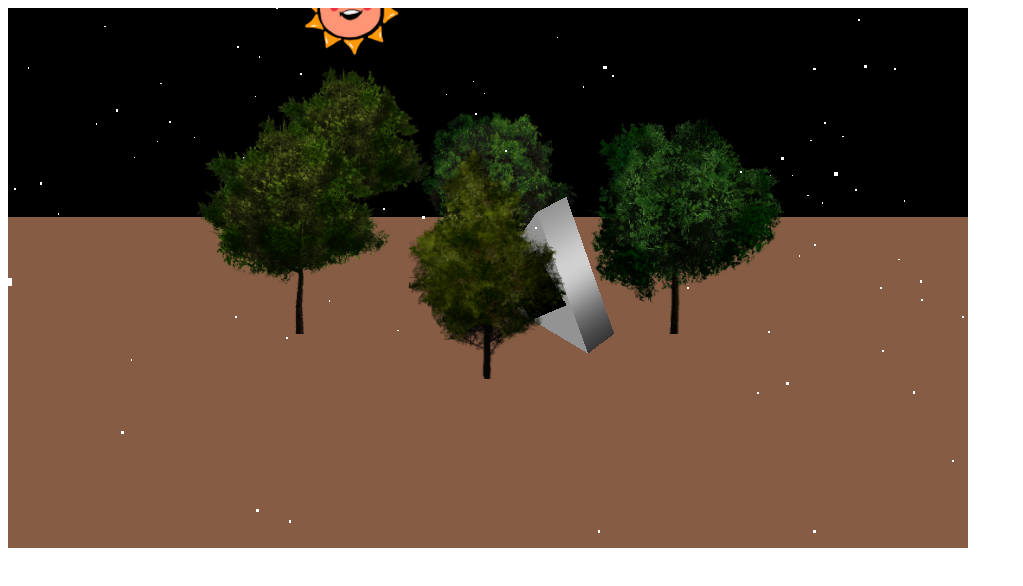
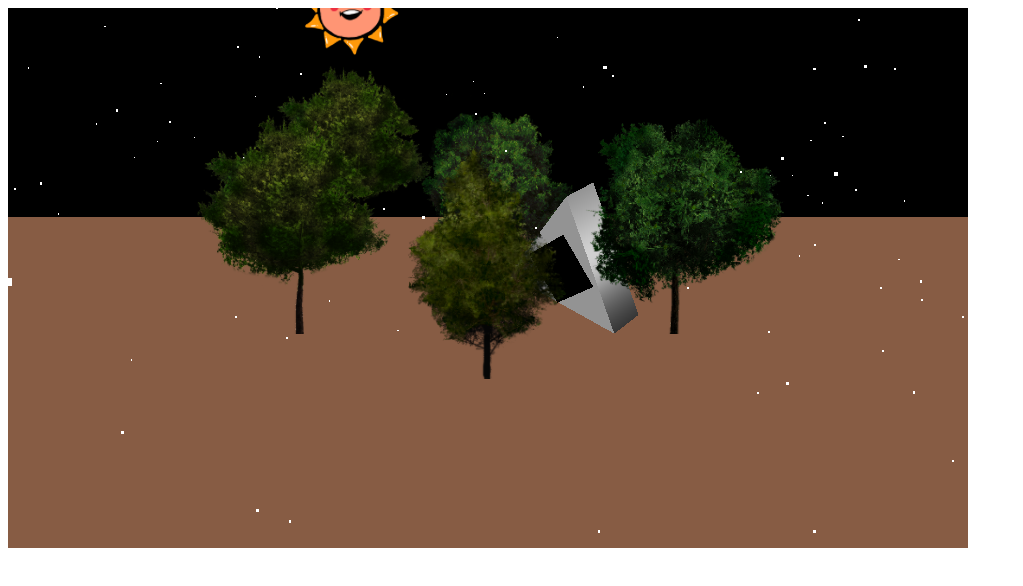
Before and after one commit to kakeru0919/WebGL2, a plain HTML site: page index.html in a window 1280 px wide. Shown: the whole page, without its empty margins (0-1023 px from the left). Drawn offline with nearby package versions, Linux system fonts and the light colour scheme; animation ran at ten frames a second.

Commit message:
Update index.html

```diff
--- a/index.html
+++ b/index.html
@@ -150,7 +150,7 @@
         const all = new THREE.Group();
         all.add(cylinder); // おにぎりを追加
         all.add(cylinder2);//のりを追加
-        all.position.set(200,100,0);//全体グループの原点の位置
+        all.position.set(200,100,-100);//全体グループの原点の位置
         scene.add(all);
 
         update();
```
